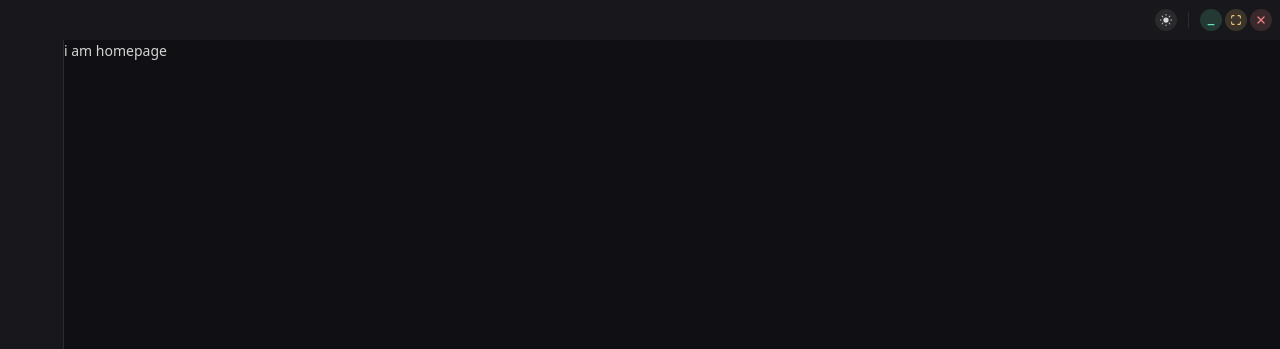
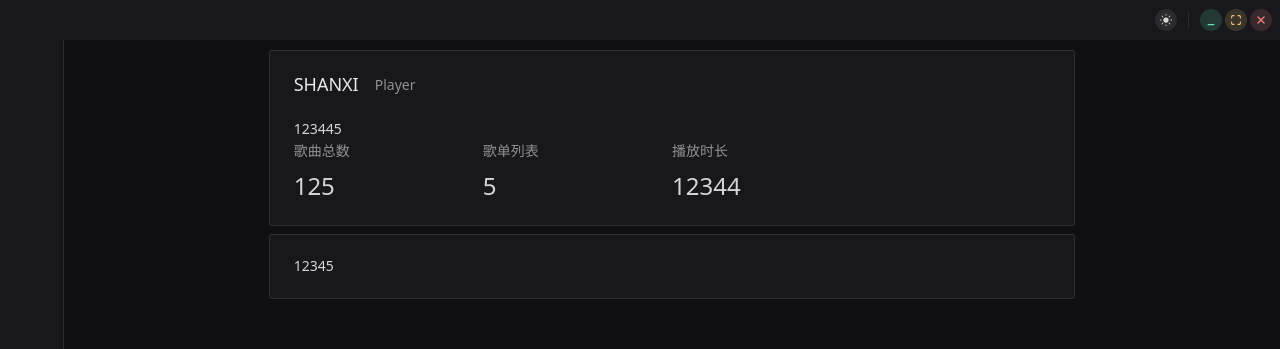
Before and after one commit to BE1inLu/SHANXIPlayer, a Vue app: page /mainpage in a window 1280 px wide. Shown: the top 349 px of the page. Built offline with nearby package versions, Linux system fonts and the light colour scheme; some icons are missing.

Commit message:
feat: homepage 页面布局

```diff
--- a/src/main/loader/index.ts
+++ b/src/main/loader/index.ts
@@ -15,7 +15,7 @@ import { orderService } from '../service/order-service'
 export function loader(window: BrowserWindow) {
     windowControl().execWindowControl(window)
     const { loadFlacFile, loadPathFileInfo, getFileBufferData } = fileControl()
-    const { testfunc } = orderService()
+    const { loadPathFileAndAddMusicData } = orderService()
     ipcMain.handle('open-flac-file', loadFlacFile)
     ipcMain.handle('load-path-file', loadPathFileInfo)
     ipcMain.handle('get-file-buffer-data', (_event, filePatch: string) => {
@@ -55,7 +55,7 @@ export function loader(window: BrowserWindow) {
     })
 
     ipcMain.handle('test-a', async () => {
-        const res = await testfunc()
+        const res = await loadPathFileAndAddMusicData()
         return res
     })
 }
--- a/src/main/service/file-service.ts
+++ b/src/main/service/file-service.ts
@@ -66,6 +66,8 @@ export const fileControl = () => {
         return fileExt == 'flac' || fileExt == 'wav' || fileExt == 'mp3'
     }
 
+
+
     const getFileBufferData = (filePath: string) => {
         return fs.readFileSync(filePath).buffer
     }
--- a/src/renderer/src/page/home-page/index.vue
+++ b/src/renderer/src/page/home-page/index.vue
@@ -1,6 +1,50 @@
 <template>
-    <span>i am homepage</span>
+    <!-- <span>i am homepage</span> -->
+
+    <n-grid x-gap="12" cols="12" item-responsive responsive="screen">
+        <n-gi span="1 m:2"></n-gi>
+        <n-gi span="10 m:8">
+            <n-space vertical>
+                <n-card style="margin-top: 10px;">
+                    <n-page-header subtitle="Player">
+                        <template #title>
+                            SHANXI
+                        </template>
+                        <div>
+                            123445
+                        </div>
+                        <n-grid :cols="12">
+                            <n-gi :span="2">
+                                <n-statistic label="歌曲总数" value="125" />
+                            </n-gi>
+                            <n-gi></n-gi>
+                            <n-gi :span="2">
+                                <n-statistic label="歌单列表" value="5" />
+                            </n-gi>
+                            <n-gi></n-gi>
+                            <n-gi :span="2">
+                                <n-statistic label="播放时长" value="12344" />
+                            </n-gi>
+
+                        </n-grid>
+                    </n-page-header>
+                </n-card>
+                <n-card>
+                    <div>
+                        12345
+                    </div>
+                </n-card>
+            </n-space>
+        </n-gi>
+        <n-gi span="1 l:2"></n-gi>
+    </n-grid>
+
+    <n-space vertical>
+
+    </n-space>
 </template>
 
-<script lang="ts" setup></script>
+<script lang="ts" setup>
+
+</script>
 <style lang="less" scoped></style>
```
Also changed, not shown: src/main/service/order-service.ts (+2 -7 lines).
